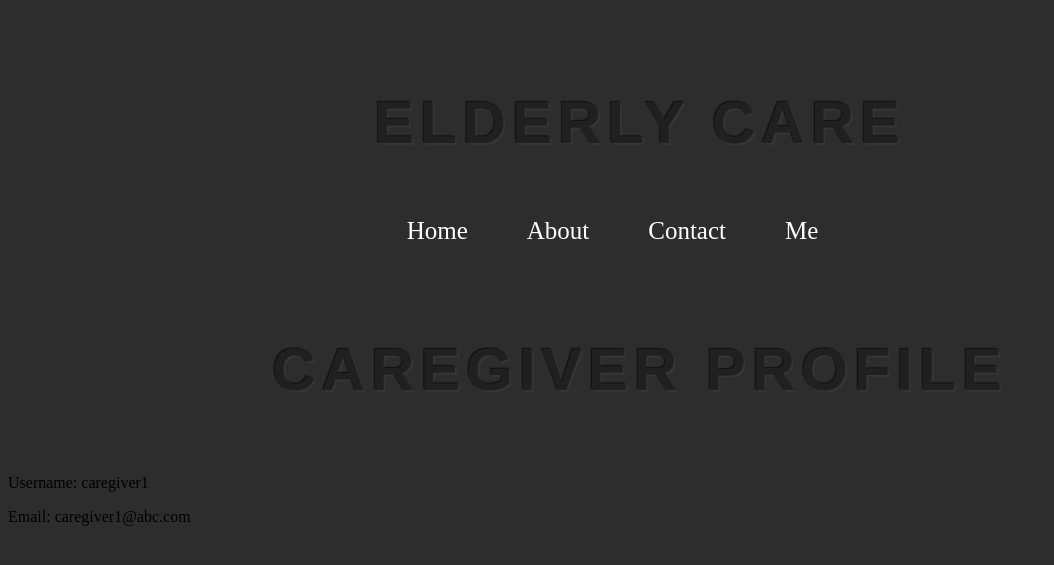
After one commit to andra2410/elderlyCare, a Flask app: page /profile in a window 1280 px wide. The commit adds this page. Shown: the top 565 px of the page, without its empty margins (0-1054 px from the left). Run offline with Flask 3, Linux system fonts and the light colour scheme; a user stored in the database is signed in.

Commit message:
Deleted the data from the databases to insert new ones and created about.html and contact.html which will be handled later on. I also modified the base.html file and added conditions such that if a user is logged in as a caregiver/careseeker they get a different navigation bar in which they have the option to view their profile. So i created the caregivers_profile.html and careseeker_profile.html and also the routes for them in routes.py so that when they press the "me" button they can see their data. i also decorated a bit the the routes to achieve a different url for each user, like http:..../user_profile/username' and i worked with the username that i stored in the login form using session

```diff
--- a/app/routes.py
+++ b/app/routes.py
@@ -25,19 +25,18 @@ def custom_login():
         username = request.form['username']
         password = request.form['password']
         print(db)
-        # Retrieve user from the database
         user = Users.query.filter_by(username=username).first()
 
+        login_user(user, remember=True)
+
         if user:
-            # User found in the database
-            # Verify password
             if check_password_hash(user.password, password):
                 # Password matches, log in the user
                 print('User authenticated:', user.username)
                 # print(current_user.id)
                 print('role', user.role)
                 session['role'] = user.role
-                login_user(user, remember=True)
+                session['username'] = username
                 print('Current user authenticated:', current_user.is_authenticated)
 
                 # Print session information
@@ -113,7 +112,7 @@ def register():
 
         db.session.add(user)
         db.session.commit()
-        login_user(user,remember=True)
+        login_user(user, remember=True)
         return redirect(url_for('home.homepage'))
     else:
         return render_template('register.html')
@@ -144,6 +143,55 @@ def careseeker_dashboard():
         return redirect(url_for('home.homepage'))
 
 
+@home_blueprint.route('/about')
+def about():
+    return render_template('about.html')
+
+
+@home_blueprint.route('/contact')
+def contact():
+    return render_template('contact.html')
+
+
+@auth_blueprint.route('/profile')
+def view_profile():
+    if 'role' in session:
+        role = session['role']
+        if role == 'caregiver':
+            user = Users.query.filter_by(role='caregiver').first()
+            return render_template('caregivers_profile.html', user=user)
+        elif role == 'care_seeker':
+            user = Users.query.filter_by(role='care_seeker').first()
+            return render_template('careseeker_profile.html', user=user)
+        else:
+            flash('invalid role', 'error')
+            return redirect(url_for('home.homepage'))
+    else:
+        flash('Login first', 'error')
+        return redirect(url_for('home.homepage'))
+
+
+@auth_blueprint.route('/caregivers_profile/<username>', methods=['GET'])
+def caregivers_profile(username):
+    if 'role' in session and session['role'] == 'caregiver':
+        # role = session['role']
+        user = Users.query.filter_by(username=username, role='caregiver').first()
+        return render_template('caregivers_profile.html', user=user)
+    else:
+        flash('Login first', 'error')
+        return redirect(url_for('home.homepage'))
+
+
+@auth_blueprint.route('/careseeker_profile')
+def careseeker_profile():
+    if 'role' in session and session['role'] == 'care_seeker':
+        # role = session['role']
+        user = Users.query.filter_by(role='care_seeker').first()
+        return render_template('careseeker_profile.html', user=user)
+    else:
+        flash('Login first', 'error')
+        return redirect(url_for('home.homepage'))
+
 # @auth_blueprint.route('/')
 # def index():
 #     new_user = Users(
--- a/app/templates/base.html
+++ b/app/templates/base.html
@@ -61,12 +61,15 @@
         <h1>{% block header %}Elderly Care{% endblock %}</h1>
         <nav>
             <ul>
-                <li><a href="/homepage">Home</a></li>
+                <li><a href="/">Home</a></li>
                 <li><a href="/about">About</a></li>
                 <li><a href="/contact">Contact</a></li>
-                {% if is_caregiver %}
-                <li><a href="/me">Me</a></li>
+                {% if 'role' in session and session['role'] == 'caregiver' %}
+                <li><a href="/caregivers_profile/{{ session['username'] }}">Me</a></li>
                  {% endif %}
+                {% if 'role' in session and session['role'] == 'care_seeker' %}
+                <li><a href="/careseeker_profile/ {{ session['username'] }}">Me</a></li>
+                {% endif %}
             </ul>
         </nav>
     </header>
--- /dev/null
+++ b/app/templates/caregivers_profile.html
@@ -0,0 +1,10 @@
+{% extends 'base.html' %}
+
+{% block title %}Caregiver Profile{% endblock %}
+
+{% block content %}
+    <h1>Caregiver Profile</h1>
+    <p>Username: {{ user.username }}</p>
+    <p>Email: {{ user.email }}</p>
+    <!-- Add other fields as needed -->
+{% endblock %}
```
Also changed, not shown: app/models.py (+4 -7 lines), app/templates/careseeker_profile.html (added, +10 -0 lines), app/templates/contact.html (added, +10 -0 lines), app/templates/about.html (renamed from app/templates/login.html), instance/elderlycare.db.
